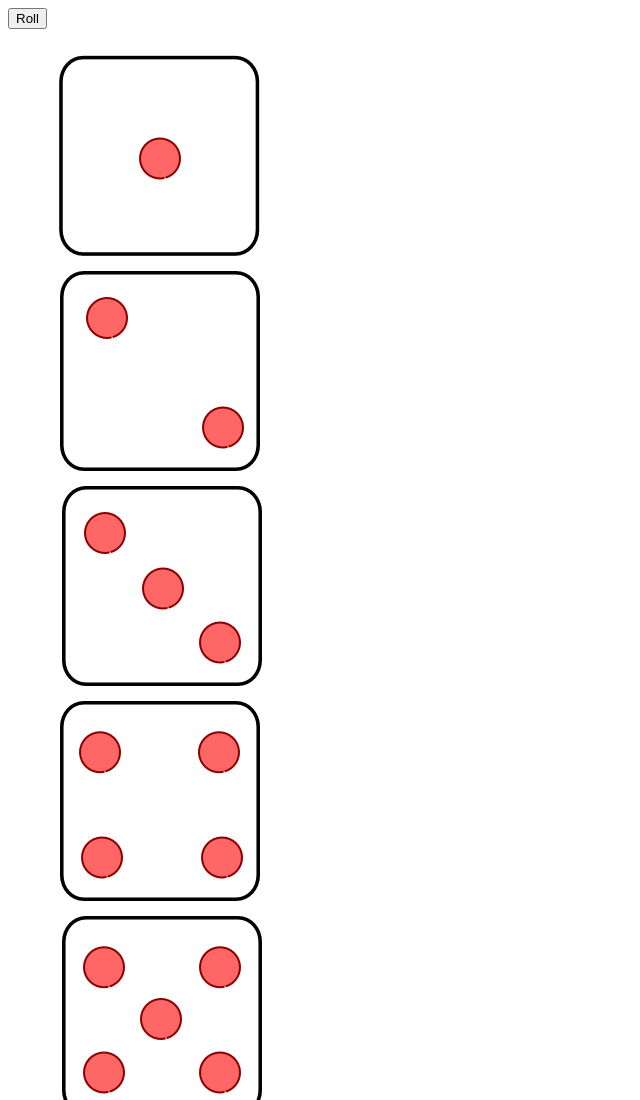
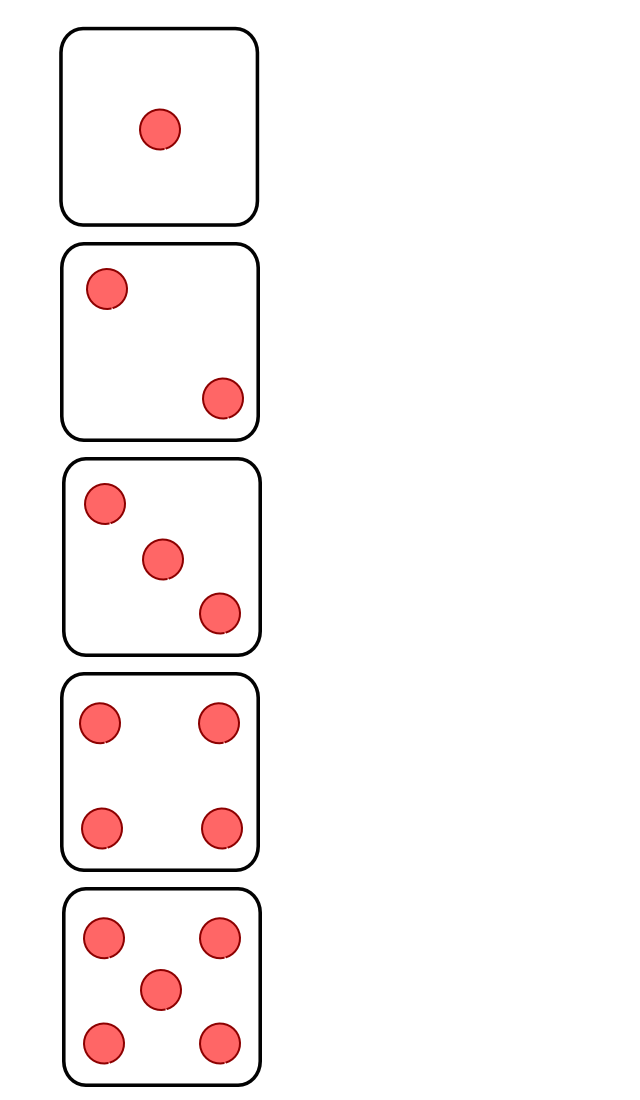
Before and after one commit to codingkiwi/dice_generator_app, a plain HTML site: page index.html in a window 1280 px wide. Shown: the top 1100 px of the page, without its empty margins (0-640 px from the left). Drawn offline with nearby package versions, Linux system fonts and the light colour scheme.

Commit message:
removed roll button and changed the click trigger to the dice div

```diff
--- a/index.html
+++ b/index.html
@@ -28,7 +28,6 @@
 
 <body>
     <div id="mainContent">
-        <button id="roll_button">Roll</button>
         <ul class="d6_dice" id="dicelist">
             <li class="d6 d6_1"><a href="#1"></a></li>
             <li class="d6 d6_2"><a href="#2"></a></li>
```
